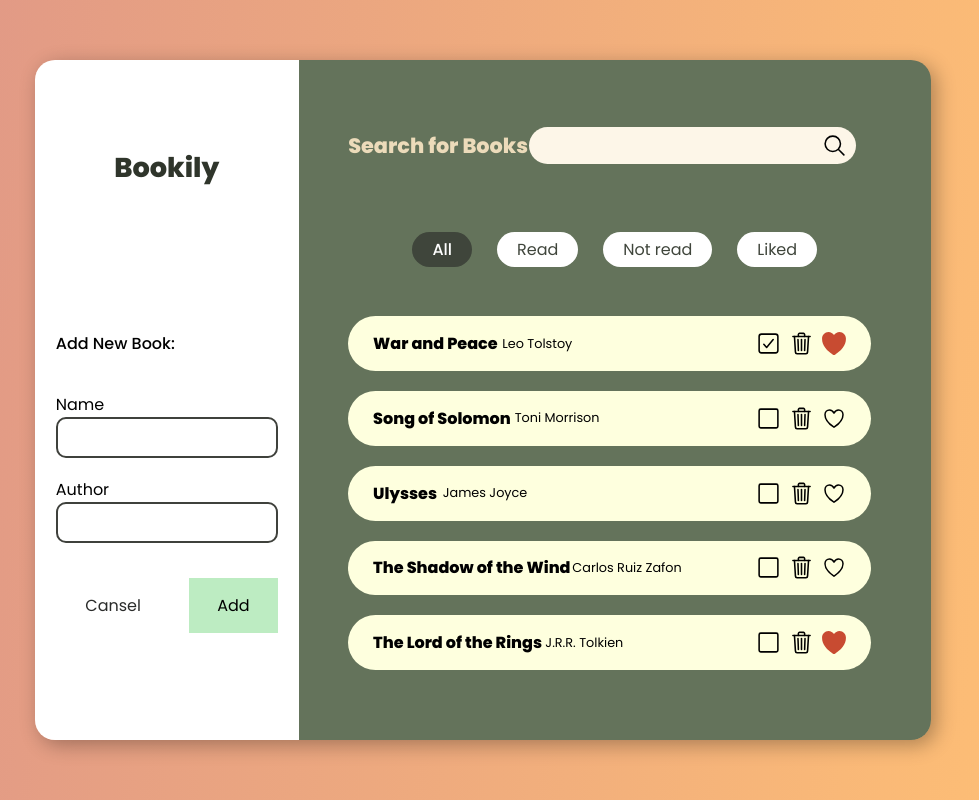
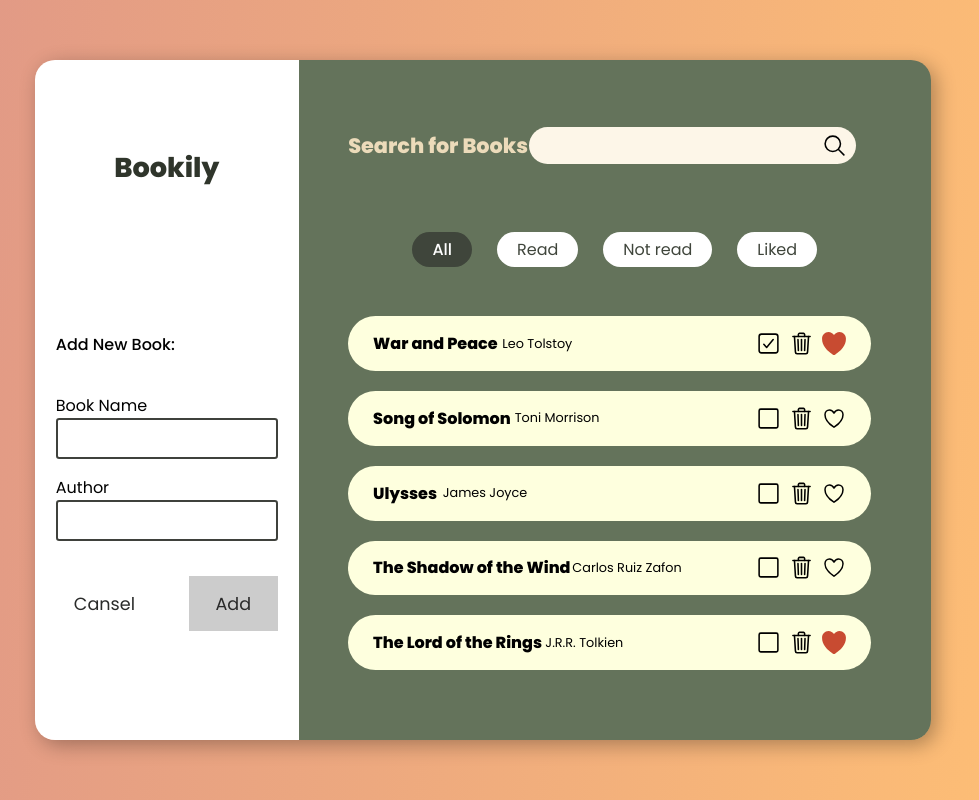
Before and after one commit to erfan-amani/bookily, a React (Create React App) app: page / in a window 1280 px wide. Shown: the whole page, without its empty margins (157-1136 px from the left). Built offline with nearby package versions, Linux system fonts and the light colour scheme.

Commit message:
added use input hook and handle form validation - edited some styles too

```diff
--- a/src/NewBook/NewBookForm.css
+++ b/src/NewBook/NewBookForm.css
@@ -5,10 +5,38 @@
   margin: auto 0;
 }
 
-.new-book-form__inputs {
+.inputs {
   display: flex;
   flex-direction: column;
-  gap: 1.2rem;
+  gap: 1rem;
+}
+
+.control {
+  display: flex;
+  flex-direction: column;
+}
+.control input {
+  padding: 0.5rem 1rem;
+  font-size: 0.87rem;
+  border-radius: 0.2rem;
+  width: 100%;
+  border: 2px solid #3f413c;
+}
+.control input:focus,
+.control input:active {
+  outline: none;
+  border: 2px solid #2a2b2a;
+}
+
+.control.invalid input,
+.control.invalid input:focus,
+.control.invalid input:active {
+  border-color: rgb(216, 51, 51);
+  background-color: #ff000036;
+}
+
+.error-text {
+  color: crimson;
 }
 
 .new-book-form p {
@@ -16,7 +44,7 @@
   font-weight: 500;
 }
 
-.new-book-form__buttons {
+.buttons {
   display: flex;
   gap: 3rem;
   align-items: center;
@@ -24,18 +52,25 @@
   padding-top: 0.93rem;
 }
 
-.new-book-form__buttons a {
-  color: #2a2b2a;
-  text-decoration: none;
-}
-
-.new-book-form__buttons button {
+.submit {
   cursor: pointer;
   background-color: #bdecc2;
-  font-size: 1rem;
+  font-size: 1.1rem;
   width: 40%;
   padding: 0.93rem 0.3rem;
   border: none;
+}
+.submit:disabled {
+  background-color: #ccc;
+  color: #292929;
+  cursor: not-allowed;
+}
+.cansel {
+  font-size: 1.1rem;
+  cursor: pointer;
+  background-color: #fff;
+  border: none;
+  color: #2a2b2a;
 }
 
 @media only screen and (max-width: 1200px) {
@@ -46,9 +81,17 @@
 
 @media only screen and (max-width: 768px) {
   .new-book-form {
-    gap: 0;
+    gap: 0rem;
   }
-  .new-book-form__inputs {
+  .inputs {
     flex-direction: row;
   }
+  .control input {
+    padding: 0.3rem 0.8rem;
+    width: 100%;
+    border: 1px solid #3f413c;
+  }
+  .control input:focus {
+    border: 1px solid #2a2b2a;
+  }
 }
--- a/src/NewBook/NewBookForm.js
+++ b/src/NewBook/NewBookForm.js
@@ -1,81 +1,87 @@
-import React, { useState } from 'react';
+import React from 'react';
 import './NewBookForm.css';
-import NewBookInput from './NewBookInput';
+import useInput from '../hooks/use-input';
 
 const NewBookForm = ({ addNewBookHandler }) => {
-  const [enteredName, setEnteredName] = useState('');
-  const [enteredAuthor, setEnteredAuthor] = useState('');
-  const [error, setError] = useState({
-    title: 'Invalid value',
-  });
+  const {
+    value: name,
+    valueIsValid: nameIsValid,
+    hasError: nameHasError,
+    onChange: nameChangeHandler,
+    onBlur: nameBlurHandler,
+    reset: resetName,
+  } = useInput((value) => value.trim() !== '');
 
-  const nameChangeHandler = (event) => {
-    setError((prev) => {
-      return { ...prev, Name: false };
-    });
-    setEnteredName(event.target.value);
-  };
-  const authorChangeHandler = (event) => {
-    setError((prev) => {
-      return { ...prev, Author: false };
-    });
-    setEnteredAuthor(event.target.value);
+  const {
+    value: author,
+    valueIsValid: authorIsValid,
+    hasError: authorHasError,
+    onChange: authorChangeHandler,
+    onBlur: authorBlurHandler,
+    reset: resetAuthor,
+  } = useInput((value) => value.trim() !== '');
+
+  const formIsValid = nameIsValid && authorIsValid;
+
+  const submissionHandler = (event) => {
+    event.preventDefault();
+
+    if (!formIsValid) return;
+    addNewBookHandler({ name, author });
+
+    resetForm();
   };
 
-  const emptyInputs = (event = null) => {
-    if (event) event.preventDefault();
-    setEnteredName('');
-    setEnteredAuthor('');
+  const resetForm = () => {
+    resetName();
+    resetAuthor();
   };
 
-  const submitNewBookFormHandler = (event) => {
-    event.preventDefault();
-
-    if (enteredName === '' && enteredAuthor === '') {
-      setError((prev) => {
-        return { ...prev, Name: true, Author: true };
-      });
-      return;
-    } else if (enteredName === '') {
-      setError((prev) => {
-        return { ...prev, Name: true, Author: false };
-      });
-      return;
-    } else if (enteredAuthor === '') {
-      setError((prev) => {
-        return { ...prev, Name: false, Author: true };
-      });
-      return;
-    }
-
-    emptyInputs();
-    addNewBookHandler({ name: enteredName, author: enteredAuthor });
-  };
+  const nameClasses = nameHasError ? 'control invalid' : 'control';
+  const authorClasses = authorHasError ? 'control invalid' : 'control';
 
   return (
-    <form className="new-book-form" onSubmit={submitNewBookFormHandler}>
+    <>
+      <form className="new-book-form" onSubmit={submissionHandler}>
         <p>Add New Book:</p>
-      <div className="new-book-form__inputs">
-        <NewBookInput
-          label={'Name'}
-          value={enteredName}
-          changeHandler={nameChangeHandler}
-          error={error}
+        <div className="inputs">
+          <div className={nameClasses}>
+            <label htmlFor="name">Book Name</label>
+            <input
+              id="name"
+              type="text"
+              value={name}
+              onChange={nameChangeHandler}
+              onBlur={nameBlurHandler}
             />
-        <NewBookInput
-          label={'Author'}
-          value={enteredAuthor}
-          changeHandler={authorChangeHandler}
-          error={error}
+            {nameHasError && (
+              <span className="error-text">Name can't be empty!</span>
+            )}
+          </div>
+          <div className={authorClasses}>
+            <label htmlFor="author">Author</label>
+            <input
+              id="author"
+              type="text"
+              value={author}
+              onChange={authorChangeHandler}
+              onBlur={authorBlurHandler}
             />
+            {authorHasError && (
+              <span className="error-text">Name can't be empty!</span>
+            )}
           </div>
-      <div className="new-book-form__buttons">
-        <a href="." onClick={emptyInputs}>
+        </div>
+        <div className="buttons">
+          <button className="cansel" onClick={resetForm}>
             Cansel
-        </a>
-        <button type="submit">Add</button>
+          </button>
+          <button type="submit" className="submit" disabled={!formIsValid}>
+            Add
+          </button>
         </div>
       </form>
+    </>
   );
 };
 
--- a/src/NewBook/NewBookInput.css
+++ /dev/null
@@ -1,31 +0,0 @@
-.input-container.error .input {
-  border-color: #c33a1d;
-}
-.input {
-  padding: 0.5rem 1rem;
-  font-size: 0.87rem;
-  border-radius: 0.62rem;
-}
-
-.input:focus {
-  outline: none;
-  border: 2px solid #2a2b2a;
-}
-
-.new-book-input {
-  width: 100%;
-  border: 2px solid #3f413c;
-}
-
-@media only screen and (max-width: 768px) {
-  .input {
-    padding: 0.3rem 0.8rem;
-  }
-  .new-book-input {
-    width: 100%;
-    border: 1px solid #3f413c;
-  }
-  .input:focus {
-    border: 1px solid #2a2b2a;
-  }
-}
--- a/src/NewBook/NewBookInput.js
+++ /dev/null
@@ -1,23 +0,0 @@
-import React from 'react';
-import ErrorMessage from './ErrorMessage';
-import './NewBookInput.css';
-
-const NewBookInput = ({ label, value, changeHandler, error }) => {
-  const className = `input-container ${error[label] ? 'error' : ''}`;
-  return (
-    <div className={className}>
-      <div>
-        <label>{label}</label>
-      </div>
-      <input
-        className="input new-book-input"
-        type="text"
-        value={value}
-        onChange={changeHandler}
-      />
-      {error[label] && <ErrorMessage title={error.title} />}
-    </div>
-  );
-};
-
-export default NewBookInput;
--- /dev/null
+++ b/src/hooks/use-input.js
@@ -0,0 +1,33 @@
+import { useState } from 'react';
+
+const useInput = (validate) => {
+  const [value, setValue] = useState('');
+  const [isTouched, setIsTouched] = useState(false);
+
+  const valueIsValid = validate(value);
+  const hasError = !valueIsValid && isTouched;
+
+  const onChange = (event) => {
+    setValue(event.target.value);
+  };
+
+  const onBlur = () => {
+    setIsTouched(true);
+  };
+
+  const reset = () => {
+    setValue('');
+    setIsTouched(false);
+  };
+
+  return {
+    value,
+    valueIsValid,
+    hasError,
+    onChange,
+    onBlur,
+    reset,
+  };
+};
+
+export default useInput;
```
Lines whose indentation alone changed are shown as unchanged.
